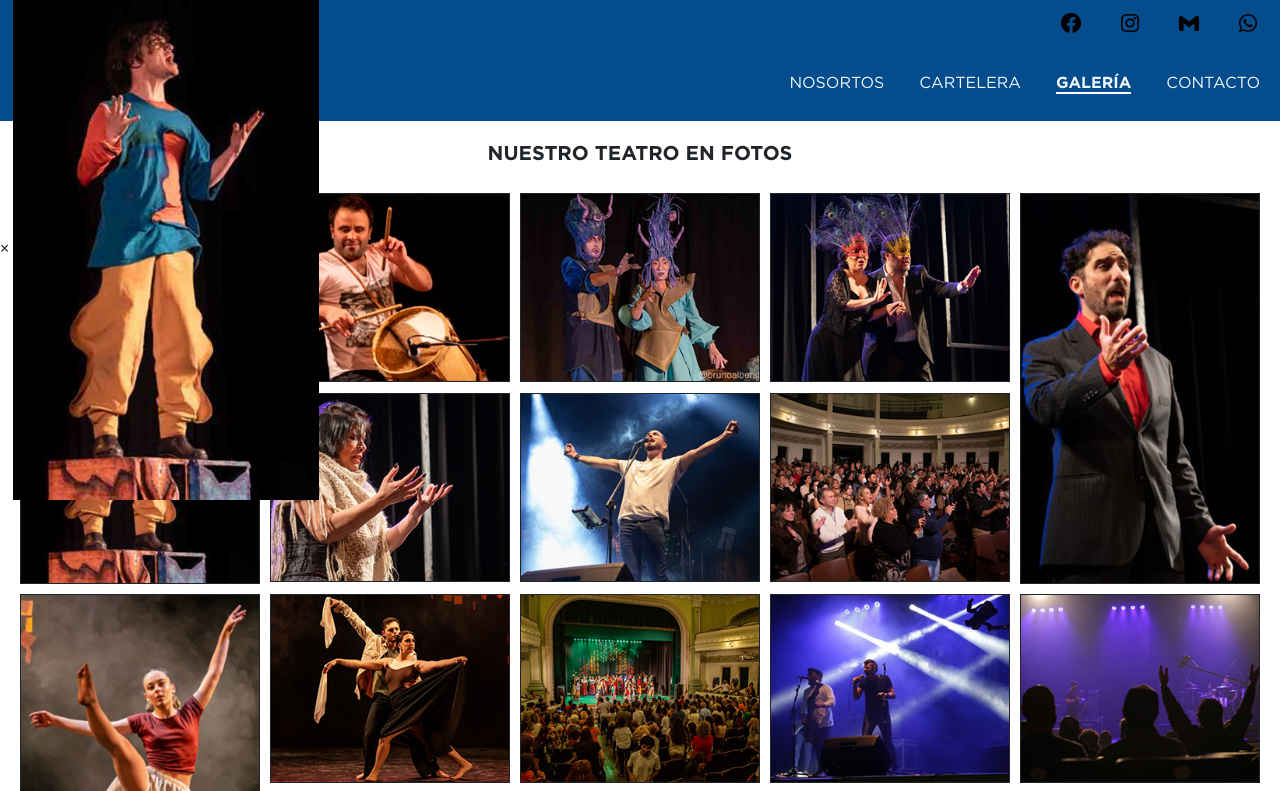
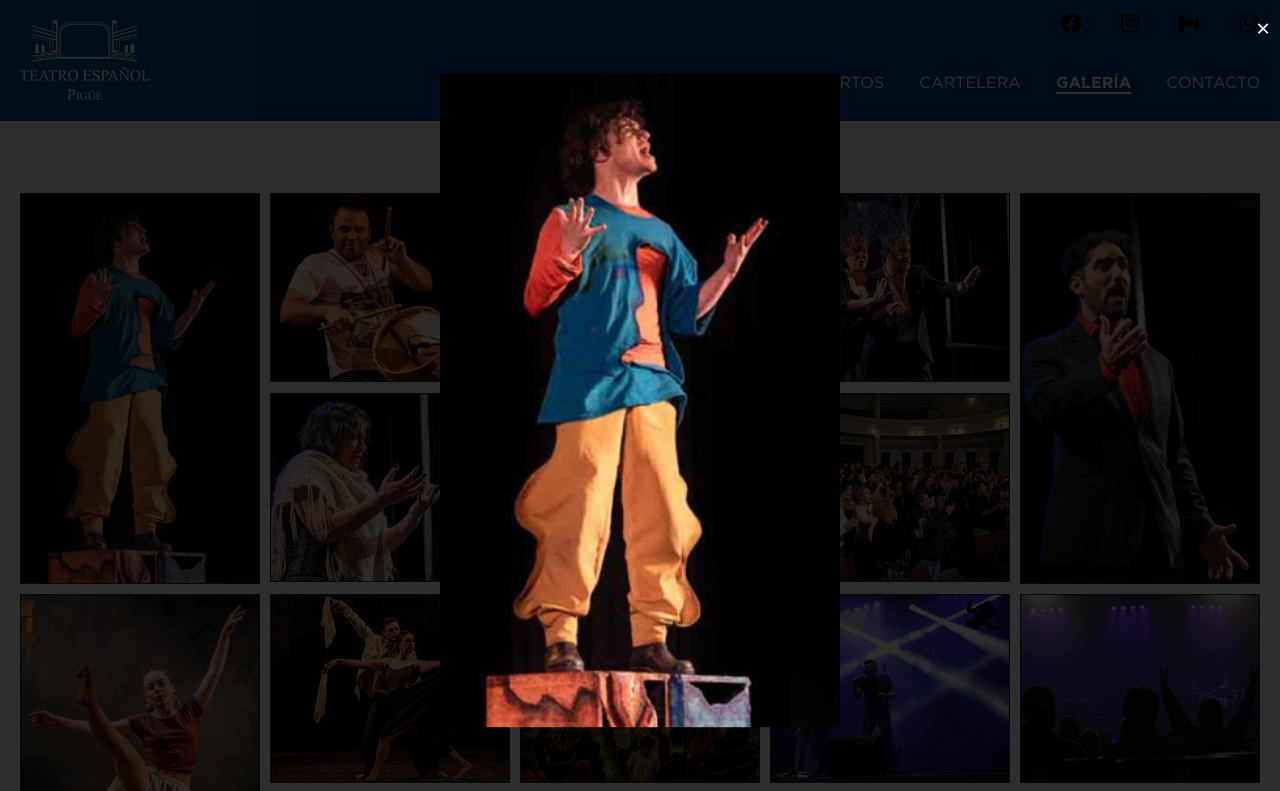
Before and after one commit to iAlberstein/FronEnd, a website: page pages/galeria.html in a window 1280 px wide. Both pictures are taken after a click on the element 140 px from the left and 388 px from the top of the page. Shown: the top 791 px of the page. Drawn offline with Linux system fonts and the light colour scheme.

Commit message:
[FIX] Se corrige estructura para el funcionamiento de ampliación de imágenes en la página de galeria

```diff
--- a/pages/galeria.html
+++ b/pages/galeria.html
@@ -89,7 +89,7 @@
             <div class="foto foto14 small"><img src="../images/14.jpg" alt=""></div>
             <div class="foto foto15 small"><img src="../images/15.jpg" alt=""></div>
         </div>
-        <div class="modal" id="modal">
+        <div class="modal" id="modal" style="display: none;">
             <span class="cerrar" id="cerrar">&times;</span>
             <img src="" alt="Imagen Ampliada" class="imagen_ampliada" id="imagen_ampliada">
         </div>
--- a/scss/style.scss
+++ b/scss/style.scss
@@ -381,18 +381,21 @@ main {
         align-items: center;
         position: fixed;
         top: 0;
-        left: 0;
+        left: 0px;
         width: 100%;
         height: 100%;
-        background-color: rgba(0, 0, 0, 0.7);
+        background-color: rgba(0, 0, 0, 0.821);
         z-index: 1;
         overflow: auto;
 
         .imagen_ampliada {
-            max-width: 80%;
-            max-height: 80%;
 
-          }
+            width: 400px;
+            position: absolute;
+            top: 50%;
+            left: 50%;
+            transform: translate(-50%, -50%);
+        }
 
         .cerrar {
             position: absolute;
```
Also changed, not shown: css/style.css, 1 other file.
